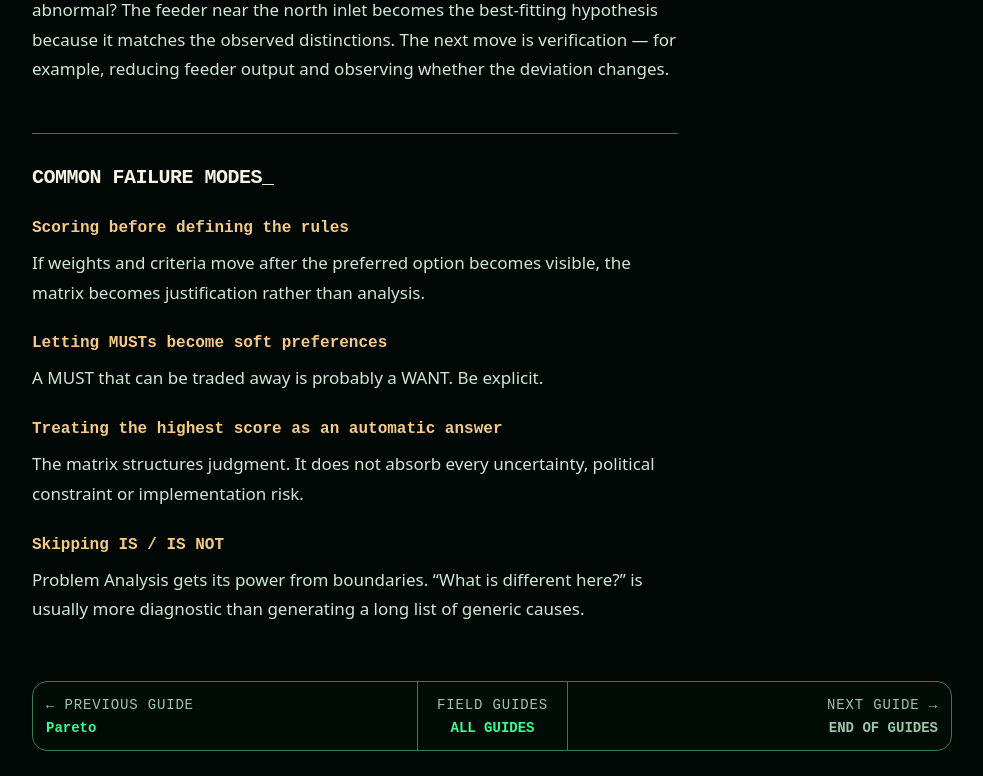
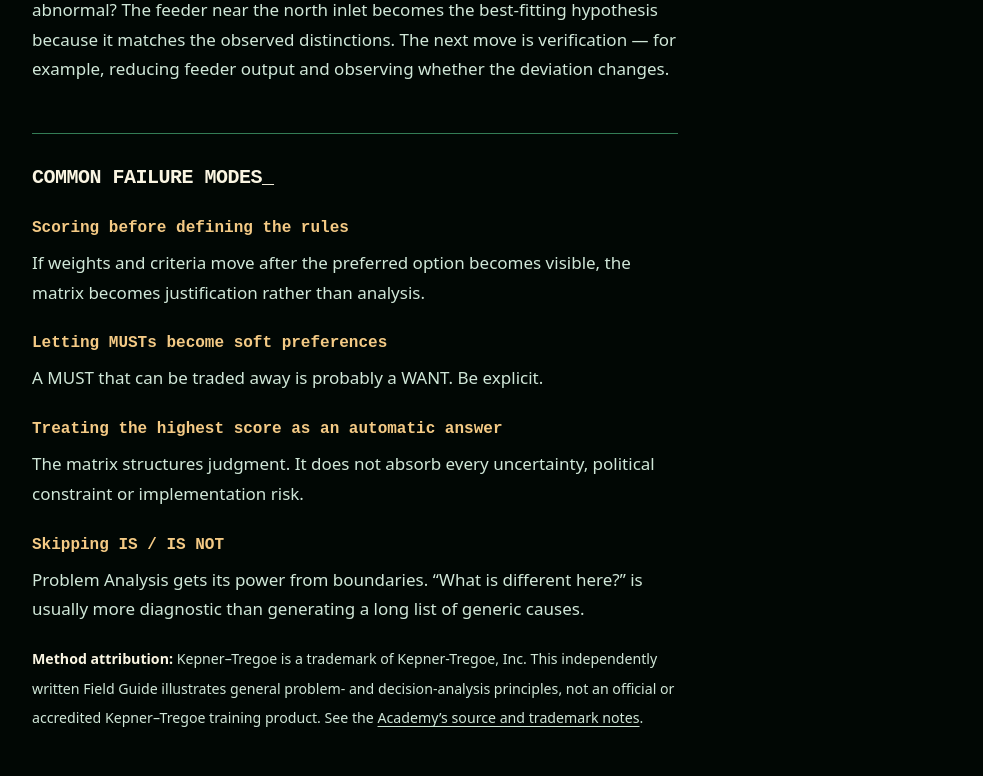
Before and after one commit to qnixxx/problem-me, a plain HTML site: page articles/kepner-tregoe.html in a window 1280 px wide. Shown: the part 2160-2936 px from the top of the page, without its empty margins (148-1131 px from the left). Drawn offline with Linux system fonts and the light colour scheme.

Commit message:
Add concise independence note to Kepner–Tregoe Field Guide

```diff
--- a/articles/kepner-tregoe.html
+++ b/articles/kepner-tregoe.html
@@ -9,6 +9,6 @@
 <section id="decision"><h2>DECISION ANALYSIS_</h2><div class="sequence"><div class="step"><b>01</b><span><strong>State the objective.</strong> Define what decision is actually being made.</span></div><div class="step"><b>02</b><span><strong>Separate MUSTs from WANTs.</strong> MUSTs are pass/fail constraints. WANTs distinguish eligible options.</span></div><div class="step"><b>03</b><span><strong>Weight the wants.</strong> Make trade-offs visible before seeing which option “wins.”</span></div><div class="step"><b>04</b><span><strong>Score consistently.</strong> Compare alternatives using the same scale and definitions.</span></div><div class="step"><b>05</b><span><strong>Review risk.</strong> A high score does not erase implementation risk or uncertainty.</span></div></div></section>
 <section id="problem"><h2>PROBLEM ANALYSIS_</h2><p>Describe the deviation across <strong>WHAT, WHERE, WHEN and EXTENT</strong>. For each dimension, compare <strong>IS</strong> with a useful <strong>IS NOT</strong>. Then look for distinctions and changes that could explain the boundary.</p><p>Possible causes should be tested against those distinctions. A cause that explains one detail but conflicts with several others should lose confidence. The best current fit is still a hypothesis until verification.</p></section>
 <section id="case"><h2>CAPYBARA CASE #004_</h2><p>In The Pond Protocol, Decision Analysis compares pond options using MUSTs, weighted WANTs and risk. In the teaching case, Quiet Marsh / Pond B best satisfies that defined decision structure.</p><p>Problem Analysis tackles a different question: why is the current pond condition abnormal? The feeder near the north inlet becomes the best-fitting hypothesis because it matches the observed distinctions. The next move is verification — for example, reducing feeder output and observing whether the deviation changes.</p></section>
-<section id="mistakes"><h2>COMMON FAILURE MODES_</h2><h3>Scoring before defining the rules</h3><p>If weights and criteria move after the preferred option becomes visible, the matrix becomes justification rather than analysis.</p><h3>Letting MUSTs become soft preferences</h3><p>A MUST that can be traded away is probably a WANT. Be explicit.</p><h3>Treating the highest score as an automatic answer</h3><p>The matrix structures judgment. It does not absorb every uncertainty, political constraint or implementation risk.</p><h3>Skipping IS / IS NOT</h3><p>Problem Analysis gets its power from boundaries. “What is different here?” is usually more diagnostic than generating a long list of generic causes.</p></section></article>
+<section id="mistakes"><h2>COMMON FAILURE MODES_</h2><h3>Scoring before defining the rules</h3><p>If weights and criteria move after the preferred option becomes visible, the matrix becomes justification rather than analysis.</p><h3>Letting MUSTs become soft preferences</h3><p>A MUST that can be traded away is probably a WANT. Be explicit.</p><h3>Treating the highest score as an automatic answer</h3><p>The matrix structures judgment. It does not absorb every uncertainty, political constraint or implementation risk.</p><h3>Skipping IS / IS NOT</h3><p>Problem Analysis gets its power from boundaries. “What is different here?” is usually more diagnostic than generating a long list of generic causes.</p><p><small><strong>Method attribution:</strong> Kepner–Tregoe is a trademark of Kepner-Tregoe, Inc. This independently written Field Guide illustrates general problem- and decision-analysis principles, not an official or accredited Kepner–Tregoe training product. See the <a href="../academy.html#sources">Academy’s source and trademark notes</a>.</small></p></section></article>
 </div>
 <nav class="guide-pager" aria-label="Field Guide navigation"><a class="guide-prev" href="pareto.html"><small>← PREVIOUS GUIDE</small><strong>Pareto</strong></a><a class="guide-all" href="../techniques.html#field-guides"><small>FIELD GUIDES</small><strong>ALL GUIDES</strong></a><span class="guide-disabled guide-end"><small>NEXT GUIDE →</small><strong>END OF GUIDES</strong></span></nav><nav class="readonly-guide-actions" aria-label="Continue reading"><a class="readonly-guide-action readonly-guide-action--primary" href="../techniques.html#field-guides">BACK TO FOUR FIELD GUIDES →</a><a class="readonly-guide-action readonly-guide-action--secondary" href="../index.html">RETURN TO HOMEPAGE ↗</a></nav></main><footer class="pm-global-footer"><div class="pm-footer-inner"><div><a href="../index.html" class="pm-footer-title" style="text-decoration:none"><span class="pm-footer-word">problem</span><span class="pm-footer-dot">.me</span><span class="pm-footer-cursor" aria-hidden="true">_</span></a><p>Same problems. Clearer thinking.</p></div><nav aria-label="Site information"><a href="../features.html">What’s Inside</a><a href="../privacy.html">Privacy</a></nav></div></footer></body></html>
```
